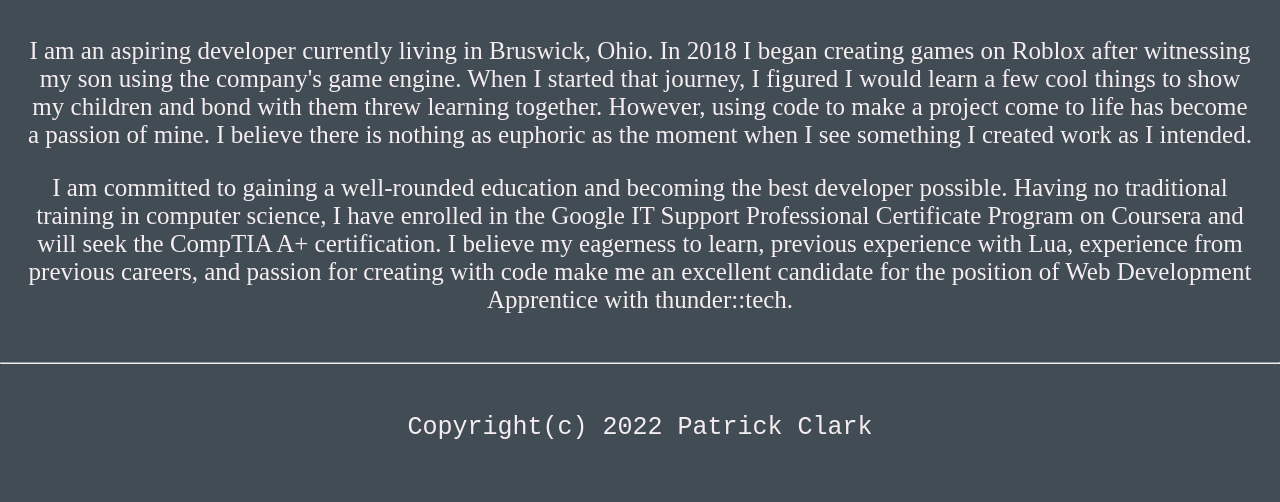
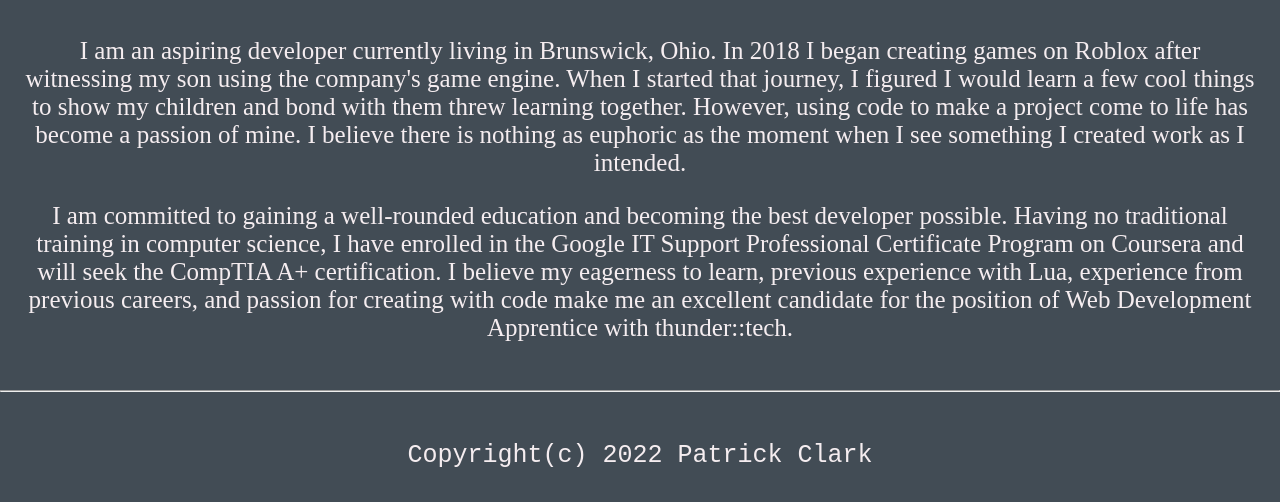
Before and after one commit to SaintCajetan/SaintCajetan.github.io, a plain HTML site: page about.html in a window 1280 px wide. Shown: the part 920-1422 px from the top of the page. Before the commit the page ends 1394 px from the top, so only its background shows below. Drawn offline with Linux system fonts and the light colour scheme.

Commit message:
Update about.html

```diff
--- a/about.html
+++ b/about.html
@@ -18,7 +18,7 @@
 
     <h2>About Me</h2>
     <p>
-        I am an aspiring developer currently living in Bruswick, Ohio.
+        I am an aspiring developer currently living in Brunswick, Ohio.
         In 2018 I began creating games on Roblox after witnessing my son using
         the company's game engine. When I started that journey, I figured I would
         learn a few cool things to show my children and bond with them threw learning
```
